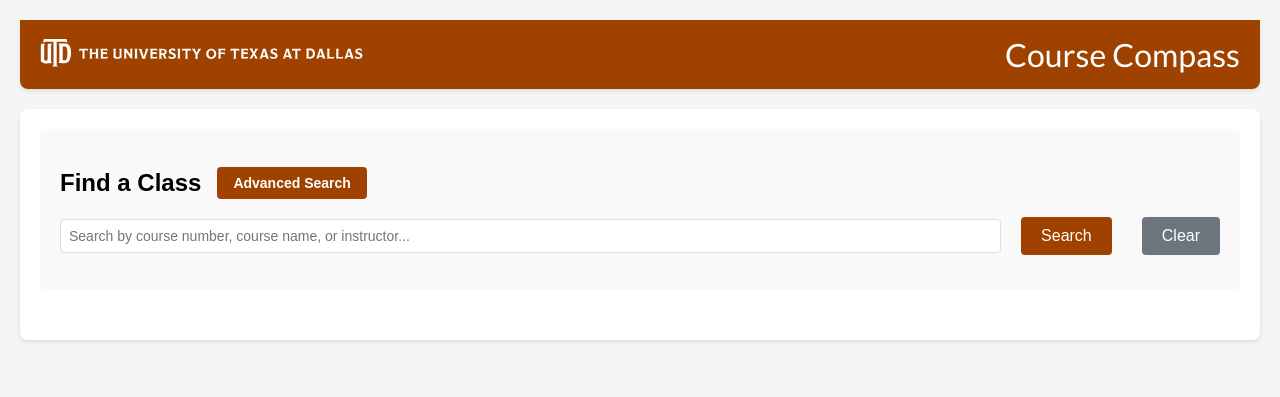
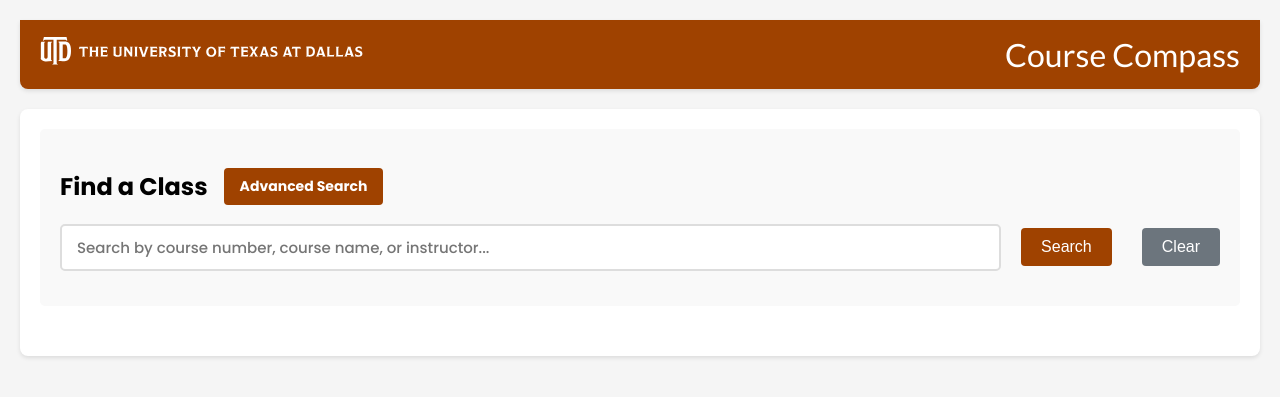
Before and after one commit to NishilJ/course-compass, a PHP site: page / in a window 1280 px wide. Shown: the top 397 px of the page. Run offline with PHP 8.4, Linux system fonts and the light colour scheme; data that the repository does not hold is empty.

Commit message:
Update styles.css

```diff
--- a/public/styles.css
+++ b/public/styles.css
@@ -1,4 +1,5 @@
 @import url('https://fonts.googleapis.com/css2?family=Lato:ital,wght@0,100;0,300;0,400;0,700;0,900;1,100;1,300;1,400;1,700;1,900&display=swap');
+@import url('https://fonts.googleapis.com/css2?family=Poppins:ital,wght@0,100;0,200;0,300;0,400;0,500;0,600;0,700;0,800;0,900;1,100;1,200;1,300;1,400;1,500;1,600;1,700;1,800;1,900&display=swap');
 
 :root {
     --primary-color: #9F4200;
@@ -6,7 +7,7 @@
 }
 
 body {
-    font-family: Arial, sans-serif;
+    font-family: 'Poppins', sans-serif;
     margin: 20px;
     background-color: #f5f5f5;
 }
@@ -110,11 +111,21 @@ label {
 }
 
 input[type="text"] {
+    font-family: 'Poppins';
+    outline: none;
     flex: 1;
     padding: 8px;
-    border: 1px solid #ddd;
+    border: 2px solid #ddd;
     border-radius: 4px;
-    font-size: 14px;
+    font-size: 15px;
+    font-weight: 500;
+    padding: 10px 15px;
+    border-radius: 5px;
+    transition: all 0.3s;
+}
+
+input[type="text"]:focus {
+    border: 2px solid #9F4200;
 }
 
 button {
```
